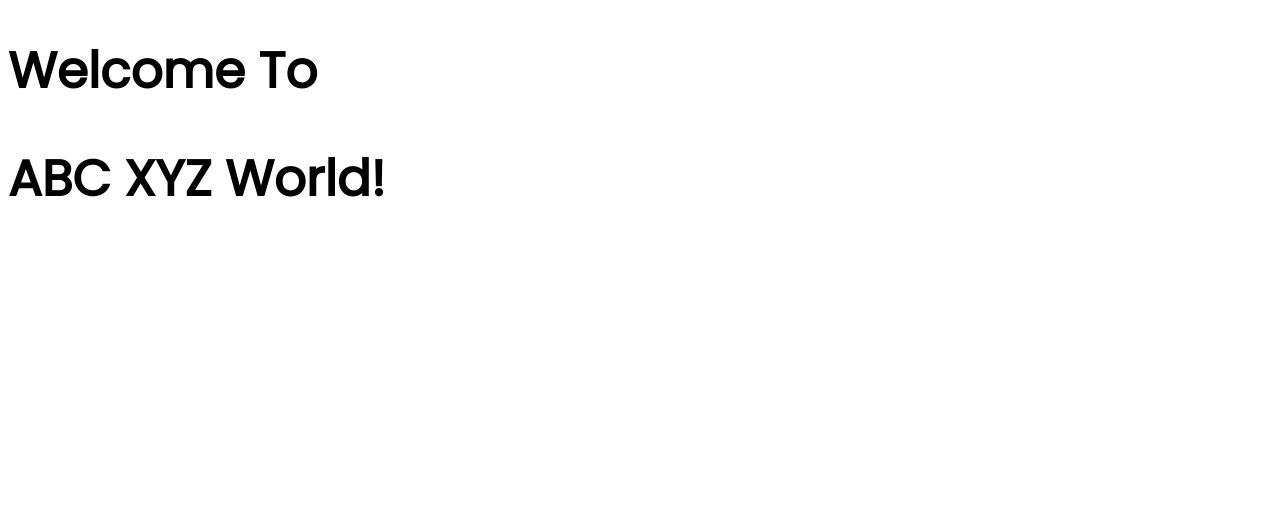
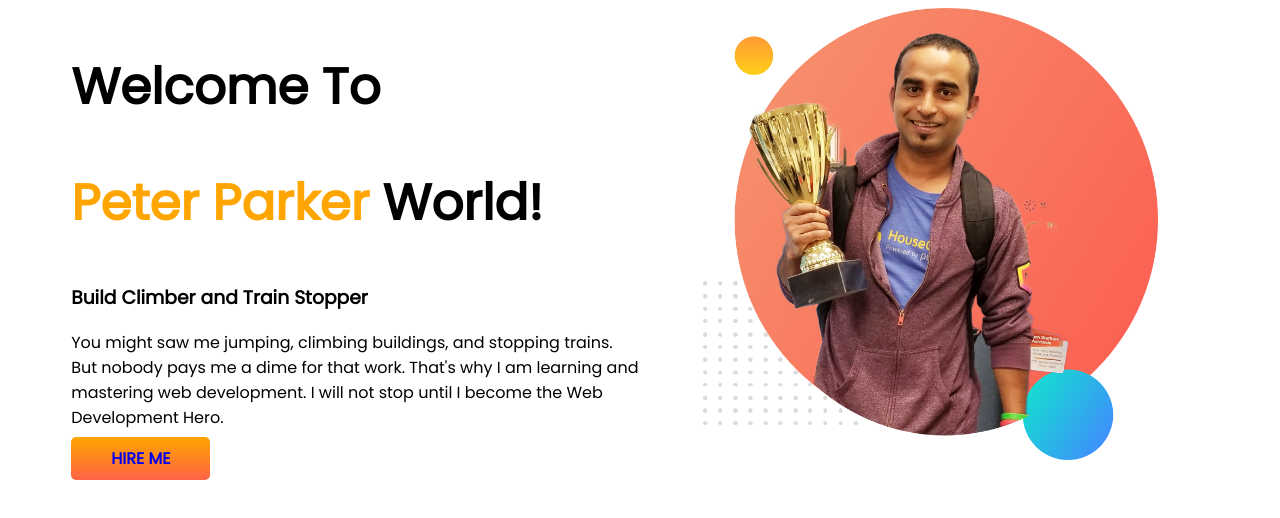
Before and after one commit to fahad-bd/temp-portfolio, a plain HTML site: page index.html in a window 1280 px wide. Drawn offline with Linux system fonts and the light colour scheme.

Commit message:
add top part

```diff
--- a/index.html
+++ b/index.html
@@ -11,7 +11,18 @@
     <link rel="stylesheet" href="style.css">
 </head>
 <body>
-    <h1>Welcome To</h1>
-    <h1>ABC XYZ World!</h1>
+    <section>
+        <div class="half-width">
+            <h1>Welcome To</h1>
+            <h1><span class="orange-color">Peter Parker</span> World!</h1>
+            <h3>Build Climber and Train Stopper</h3>
+            <p>You might saw me jumping, climbing buildings, and stopping trains. But nobody pays me a dime for that work. That's why I am learning and mastering web development. I will not stop until I become the Web Development Hero.</p>
+            <a class="link-button" target="_blank" href="https://www.linkedin.com/in/fahad-bd/">HIRE ME</a>
+        </div>
+
+        <div class="half-width">
+            <img src="images/jhankar.png" alt="">
+        </div>
+    </section>
 </body>
 </html>
--- a/style.css
+++ b/style.css
@@ -4,3 +4,23 @@ body{
 h1{
     font-size: 50px;
 }
+.orange-color{
+    color: orange;
+}
+section{
+    display: flex;
+}
+.half-width{
+    width: 50%;
+    padding-left: 5%;
+}
+.half-width img{
+    width: 80%;
+}
+.link-button{
+    text-decoration: none;
+    background-image: linear-gradient(orange,tomato);
+    padding: 10px 40px;
+    border-radius: 5px;
+    font-weight: 700;
+}
```
